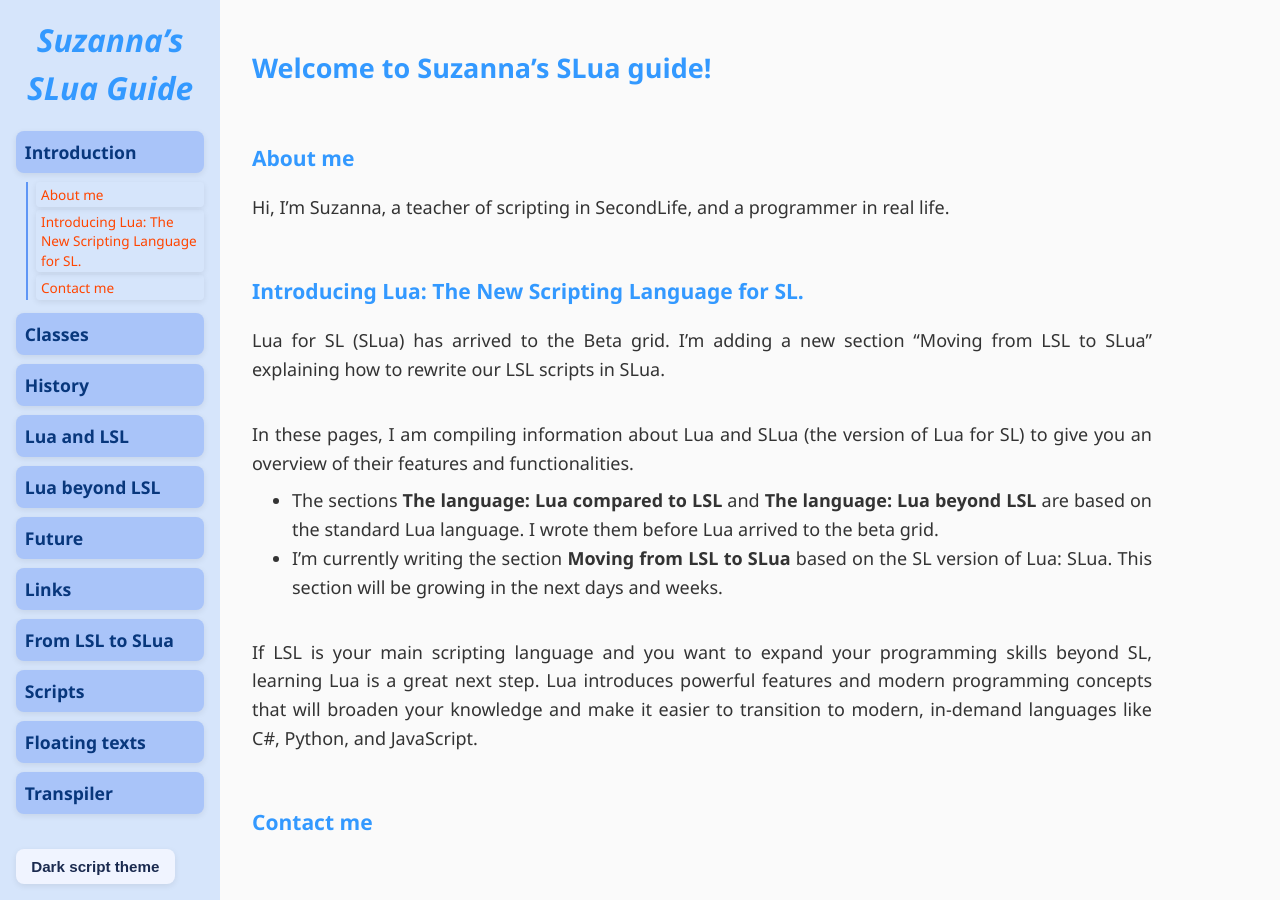
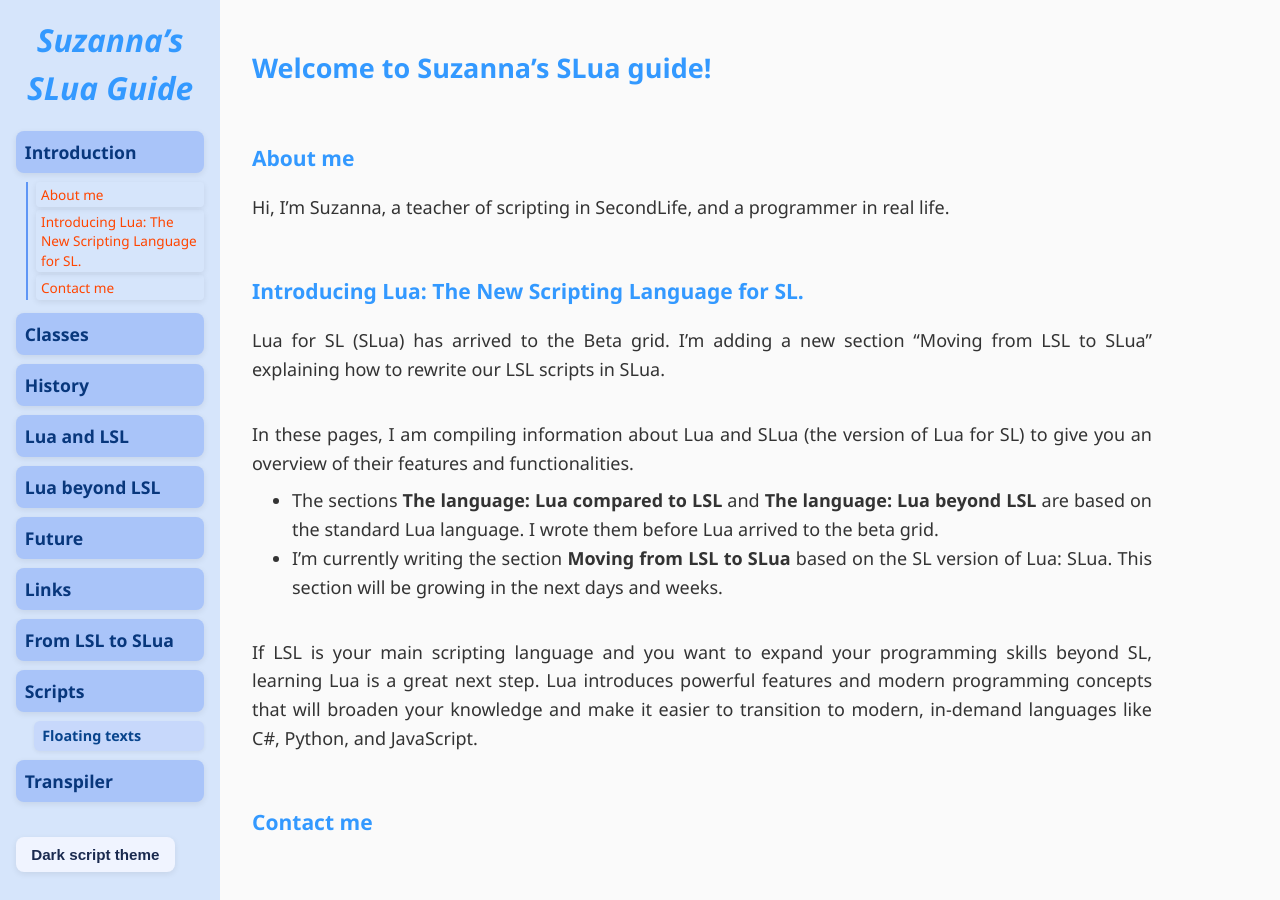
Before and after one commit to Suzanna-Linn/slua, a Jekyll site: the page built from docs/index.md, in a window 1280 px wide. Built offline with Jekyll 4.4.1, drawn with Linux system fonts in a browser that asks for light colours; nearby versions of some CDN libraries; comment, search, counter and statistics services are not loaded.

Commit message:
Update sidebar.html

```diff
--- a/docs/_includes/sidebar.html
+++ b/docs/_includes/sidebar.html
@@ -26,10 +26,11 @@
       </ul>
     </li>
     <li class="has-submenu" data-path="/slua/scripts">
-      <a href="/slua/scripts" class="page-link">Scripts</a></li>
+      <a href="/slua/scripts" class="page-link">Scripts</a>
       <ul class="submenu">
         <li><a href="/slua/scripts-floating-texts" class="page-link">Floating texts</a></li>
       </ul>
+    </li>
     <li><a href="/slua/transpiler" class="page-link">Transpiler</a></li>
   </ul>
   <br>
```
